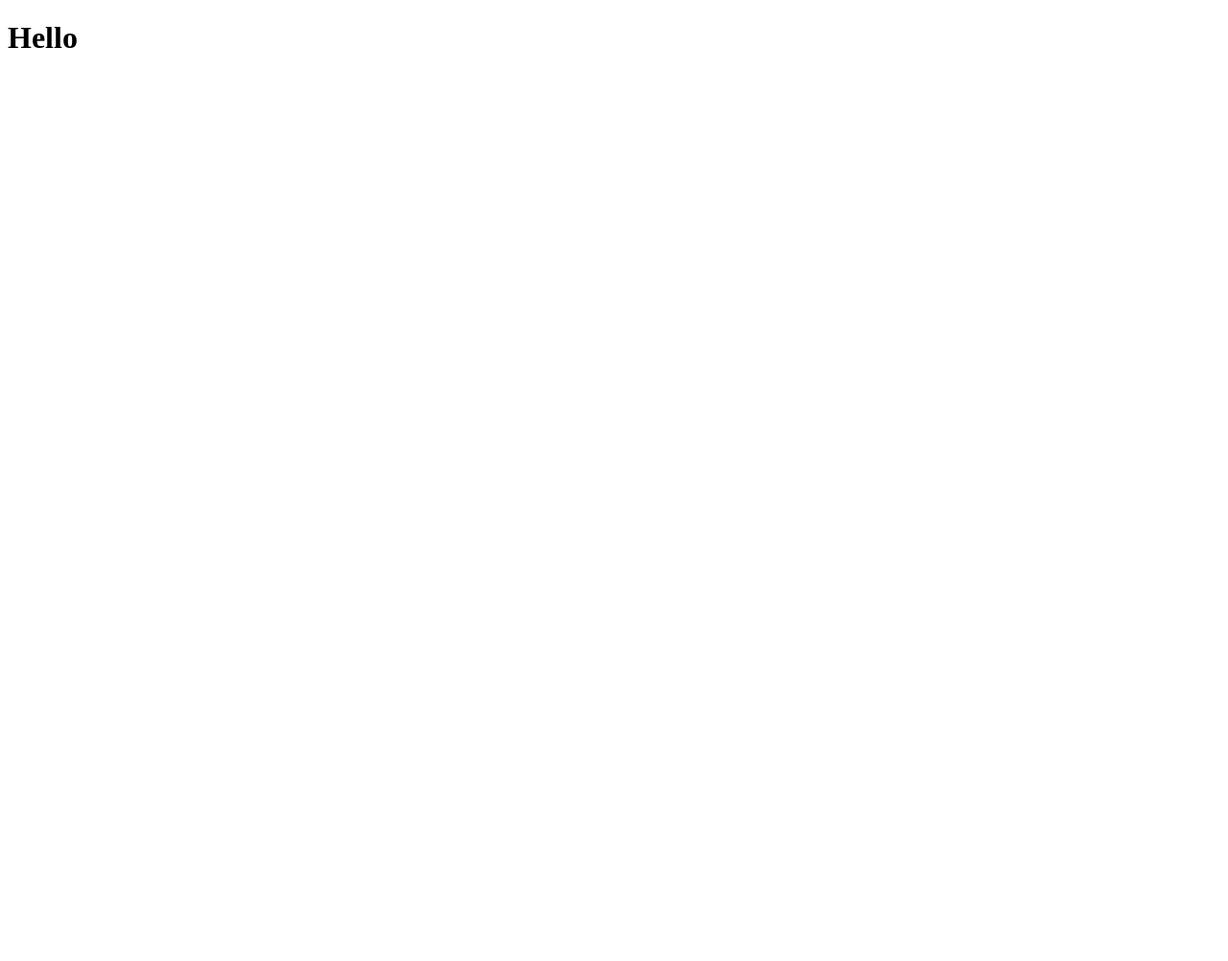
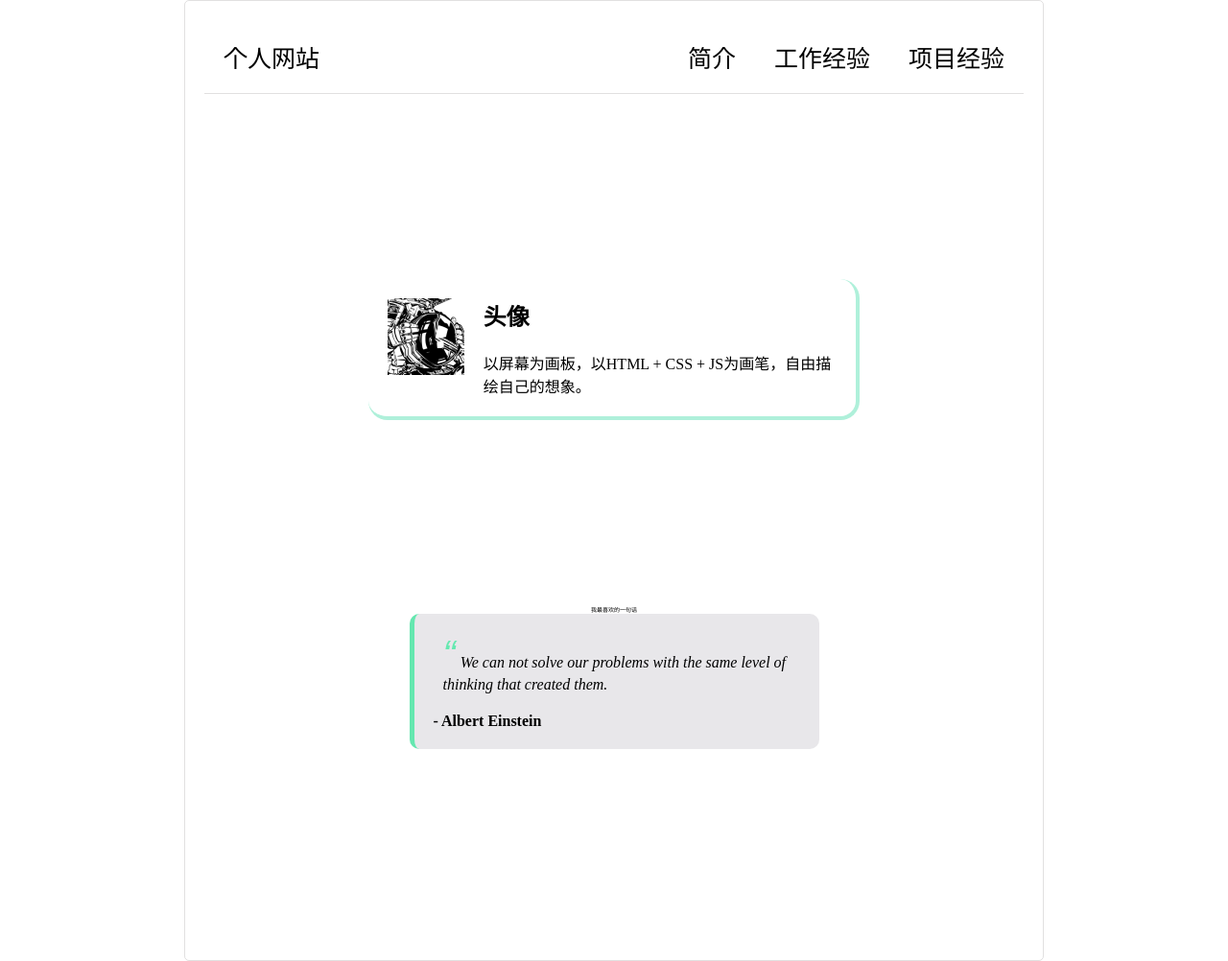
Before and after one commit to zszdmzmm1/zszdmzmm1.github.io, a plain HTML site: page index.html in a window 1280 px wide. Shown: the whole page at 96% size. Before the commit the page ends 800 px from the top, so only its background shows below. Drawn offline with Linux system fonts and the light colour scheme.

Commit message:
个人网站

```diff
--- /dev/null
+++ b/css/index.css
@@ -0,0 +1,126 @@
+* {
+    margin: 0;
+    padding: 0;
+    box-sizing: border-box;
+}
+
+html{
+    width: 70%;
+    margin: 0 auto 0;
+}
+
+body{
+    max-height: 100%;
+    border: 1px solid rgba(196, 195, 195, 0.51);
+    border-radius: 5px;
+}
+
+div.container{
+    height: 1000px;
+    max-height: 100%;
+    padding: 20px;
+    display: flex;
+    flex-direction: column;
+    justify-content: space-between;
+}
+
+header{
+    display: flex;
+    justify-content: space-between;
+    font-size: 25px;
+    font-weight: 500;
+    margin-bottom: 100px;
+    border-bottom: 1px solid rgba(196, 195, 195, 0.51);
+}
+
+div.topright ul{
+    display: flex;
+    flex-direction: row;
+}
+
+div.topleft, li{
+    padding: 20px;
+    list-style-type: none;
+}
+
+div.topleft:hover, li:hover{
+    color:rgb(113, 228, 190);
+    border-bottom: 2px solid rgb(113, 228, 190);
+}
+
+img{
+    height: 100px;
+}
+
+main{
+    width: 60%;
+    display: flex;
+    margin: 0 auto 100px;
+    border-right: 4px solid rgba(113, 228, 190, 0.564);
+    border-bottom: 4px solid rgba(113, 228, 190, 0.564);
+    border-radius: 20px;
+    padding: 10px;
+    justify-content: center;
+}
+
+img, .aside{
+    padding: 10px;
+}
+
+h2{
+    margin-bottom: 20px;
+}
+
+div.aside p{
+    font-weight: 200;
+}
+
+footer{
+    width: 50%;
+    align-self: center;
+}
+
+.f_title{
+    text-align: center;
+    font-weight: 100;
+    font-size: 6px;
+}
+
+footer div{
+    border-left: 5px solid rgba(84, 232, 168, 0.885);
+    padding: 20px;
+    border-radius: 10px;
+    background-color: rgb(232, 231, 234);
+    margin-bottom: 200px;
+
+}
+
+footer div p:nth-child(1):before{
+    content:"\“";
+    font-family: Arial;
+    color:rgba(84, 232, 168, 0.885);
+    font-size: 40px;
+    position: absolute 0 0;
+    margin-right: 5px;
+}
+
+.sentence{
+    padding-left: 10px;
+    margin-bottom: 20px;
+    font-style: italic;
+}
+
+.s_by{
+    font-weight: 600;
+    align-self: flex-start;
+}
+
+@media (max-width: 805px) {
+    div.topright{
+        display: none;
+    }
+
+    header{
+        justify-content: center;
+    }
+}
--- a/index.html
+++ b/index.html
@@ -2,11 +2,36 @@
 <html lang="en">
 <head>
     <meta charset="UTF-8">
-    <meta http-equiv="X-UA-Compatible" content="IE=edge">
     <meta name="viewport" content="width=device-width, initial-scale=1.0">
-    <title>"~~~~~~"</title>
+    <title>zszdmzmm的个人网站</title>
+    <link rel="stylesheet" href="./css/index.css">
 </head>
 <body>
-    <h1>Hello</h1>
+    <div class="container">
+        <header>
+            <div class="topleft">个人网站</div>
+            <div class="topright">
+                <ul>
+                    <li>简介</li>
+                    <li>工作经验</li>
+                    <li>项目经验</li>
+                </ul>
+            </div>
+        </header>
+        <main>
+            <div class="photo"><img src="./image/QQ图片20230720103937.jpg" alt=""></div>
+            <div class="aside">
+                <h2>头像</h2>
+                <p>以屏幕为画板，以HTML + CSS + JS为画笔，自由描绘自己的想象。</p>
+            </div>
+        </main>
+        <footer>
+            <p class="f_title">我最喜欢的一句话</p>
+            <div>
+                <p class="sentence">We can not solve our problems with the same level of thinking that created them.</p>
+                <p class="s_by">- Albert Einstein</p>
+            </div>
+        </footer>
+    </div>
 </body>
 </html>
```
Also changed, not shown: image/QQ图片20230720103937.jpg (added).
